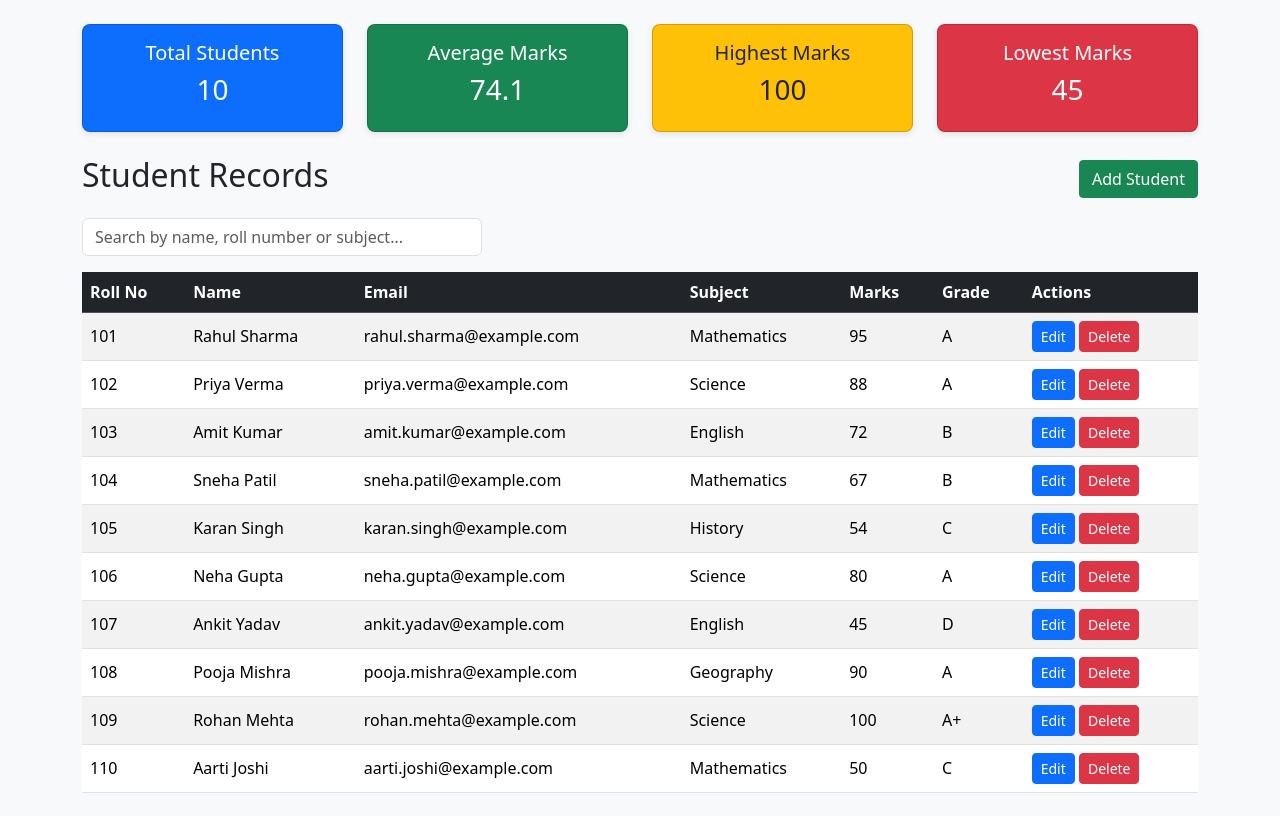
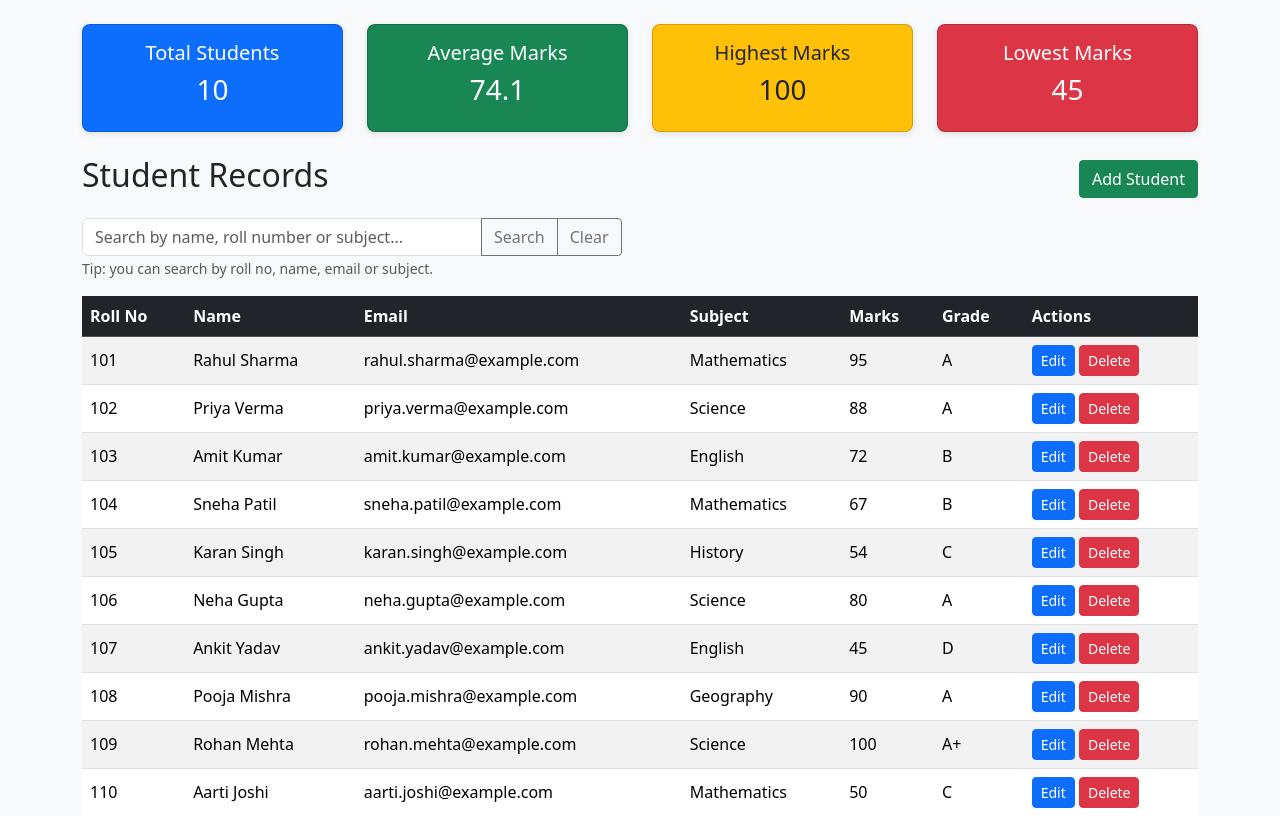
Before and after one commit to SantoshM09/student-marks-recorder, a Flask app: page /dashboard in a window 1280 px wide. Shown: the part 56-872 px from the top of the page. Run offline with Flask 3, Linux system fonts and the light colour scheme; a user stored in the database is signed in; data comes from the database, SQL or seed files in the repository; both versions use the stored data as it was after the commit.

Commit message:
added the button beside the search bar

```diff
--- a/Templates/dashboard.html
+++ b/Templates/dashboard.html
@@ -48,8 +48,13 @@
 
 <!-- Search bar -->
 <div class="mb-3">
-  <input id="search" onkeyup="searchTable()" class="form-control" placeholder="Search by name, roll number or subject...">
-</div>
+  <div class="input-group">
+    <input id="search" class="form-control" placeholder="Search by name, roll number or subject...">
+    <button class="btn btn-outline-secondary" type="button" onclick="searchTable()">Search</button>
+    <button class="btn btn-outline-secondary" type="button" onclick="clearSearch()">Clear</button>
+  </div>
+  <small class="text-muted">Tip: you can search by roll no, name, email or subject.</small>
+ </div>
 
 <!-- Students table -->
 <div class="table-responsive">
--- a/static/script.js
+++ b/static/script.js
@@ -1,8 +1,18 @@
 function searchTable() {
-    let input = document.getElementById("search").value.toLowerCase();
-    let rows = document.querySelectorAll("#marksTable tr");
-    for (let i = 1; i < rows.length; i++) {
-        let name = rows[i].getElementsByTagName("td")[1].textContent.toLowerCase();
-        rows[i].style.display = name.includes(input) ? "" : "none";
-    }
+    const input = (document.getElementById('search')?.value || '').toLowerCase();
+    // Support both old id #marksTable and new #studentsTable
+    const table = document.getElementById('studentsTable') || document.getElementById('marksTable');
+    if (!table) return;
+    const rows = table.querySelectorAll('tbody tr');
+    rows.forEach((row, idx) => {
+        const cells = Array.from(row.getElementsByTagName('td')).map(td => (td.textContent || '').toLowerCase());
+        const text = cells.join(' ');
+        row.style.display = text.includes(input) ? '' : 'none';
+    });
 }
+
+function clearSearch() {
+    const input = document.getElementById('search');
+    if (input) input.value = '';
+    searchTable();
+}
```
Also changed, not shown: database.db.
